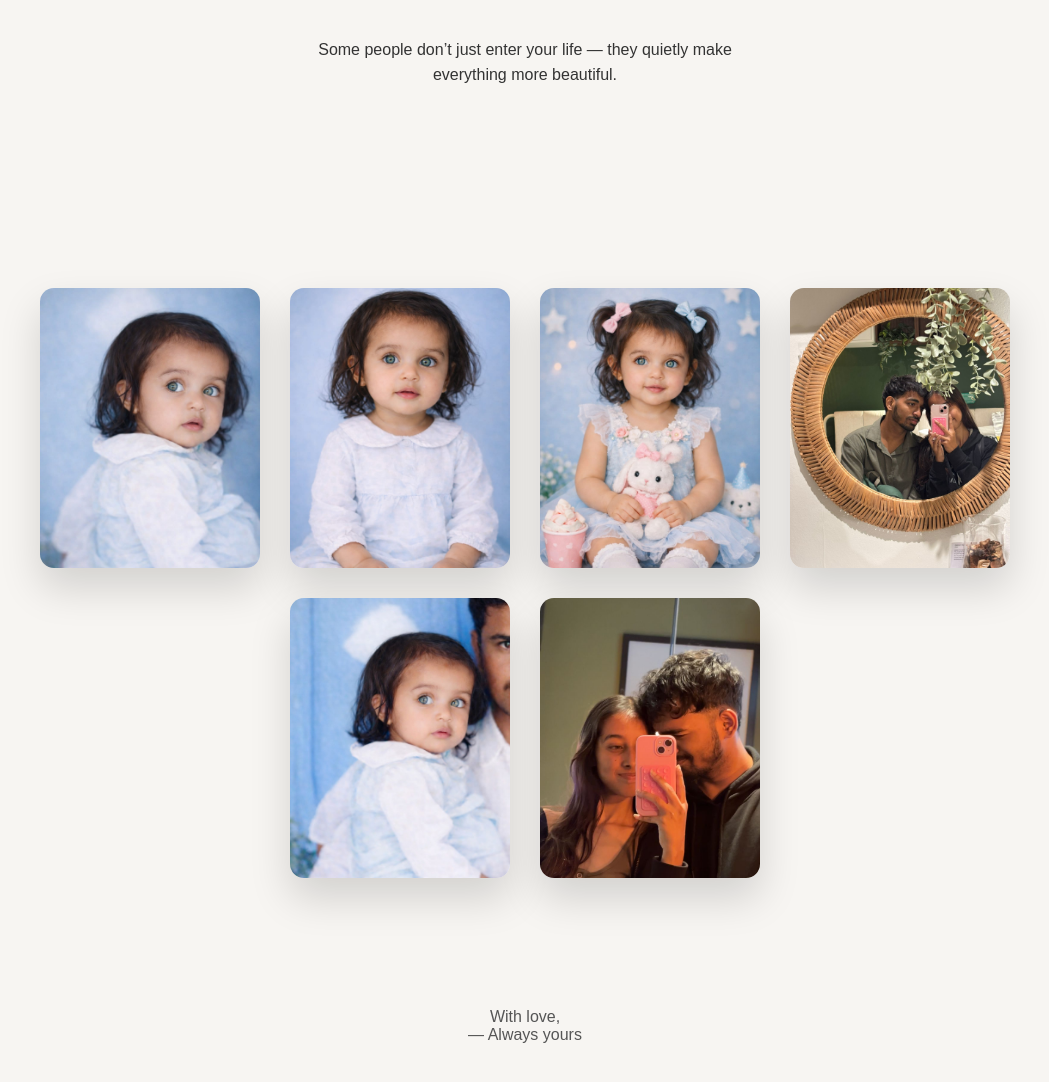
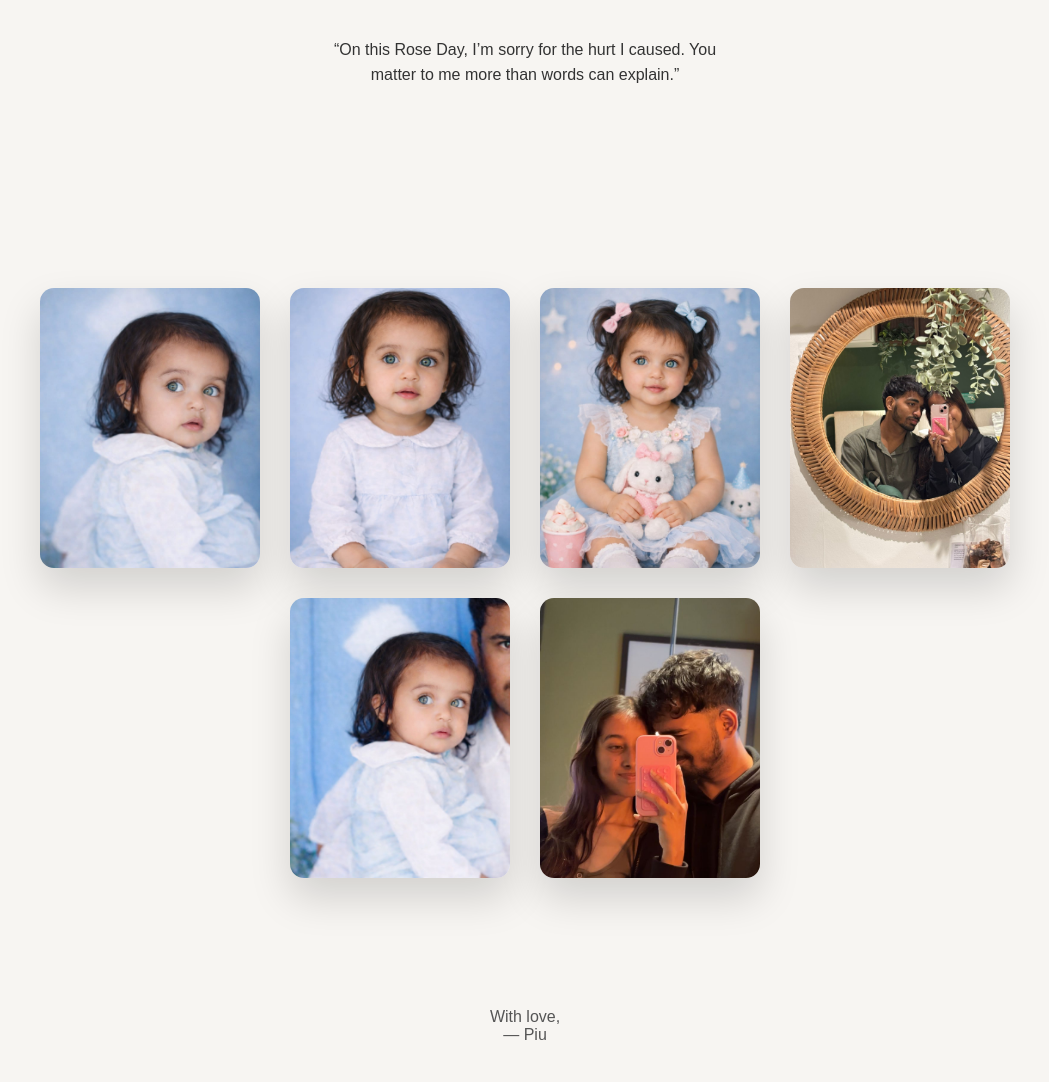
Before and after one commit to piyushkanojiya461-png/rose-, a plain HTML site: page index.html in a window 1280 px wide. Shown: the part 592-1674 px from the top of the page, without its empty margins (115-1164 px from the left). Drawn offline with nearby package versions, Linux system fonts and the light colour scheme.

Commit message:
Update index.html

```diff
--- a/index.html
+++ b/index.html
@@ -13,8 +13,8 @@
   <div class="hero-text">
     <h1>For You</h1>
     <p>
-      Some people don’t just enter your life —
-      they quietly make everything more beautiful.
+      “On this Rose Day, I’m sorry for the hurt I caused.
+You matter to me more than words can explain.”
     </p>
   </div>
 </section>
@@ -30,7 +30,7 @@
 
 <footer>
   With love,<br>
-  — Always yours
+  — Piu
 </footer>
 
 <script src="script.js"></script>
```
